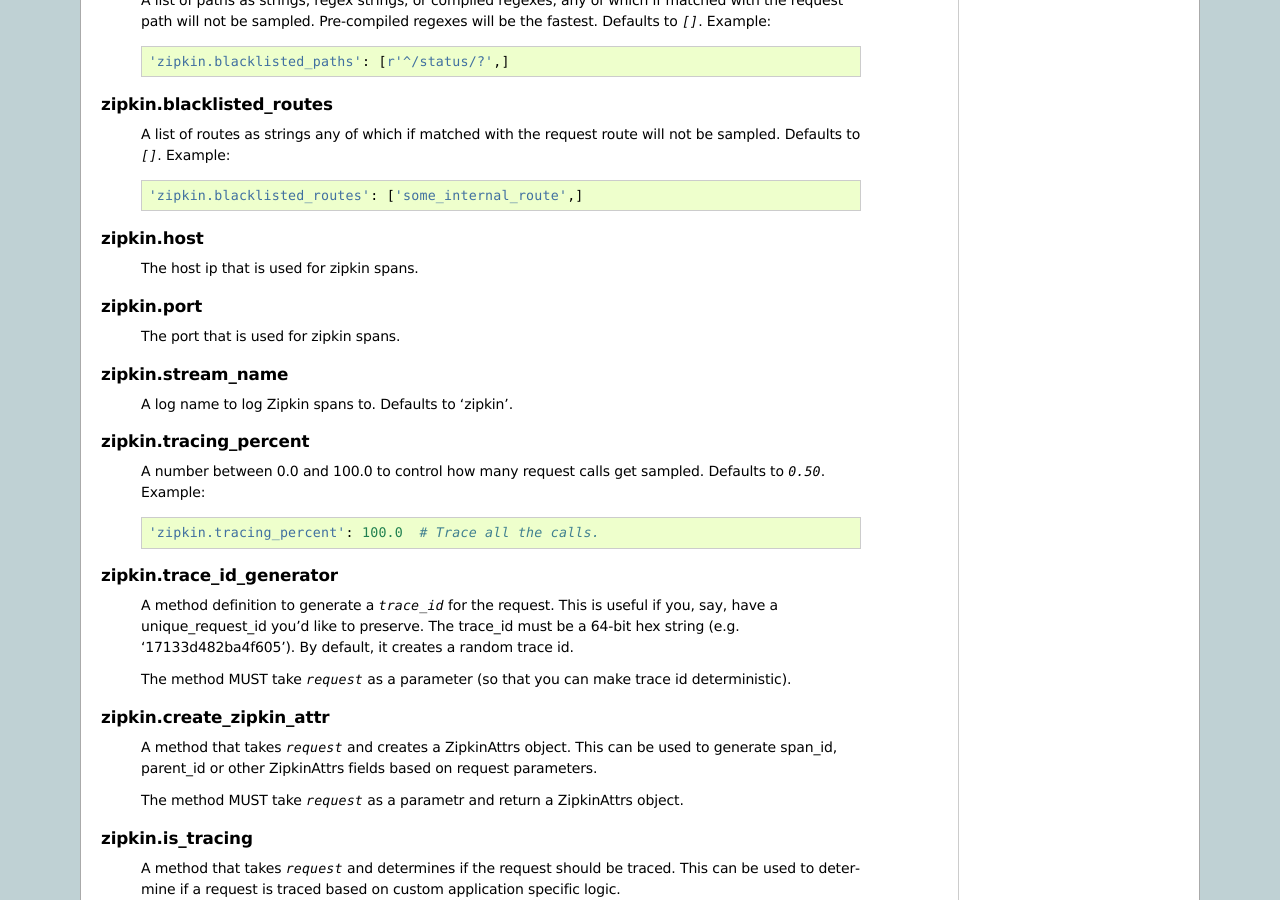
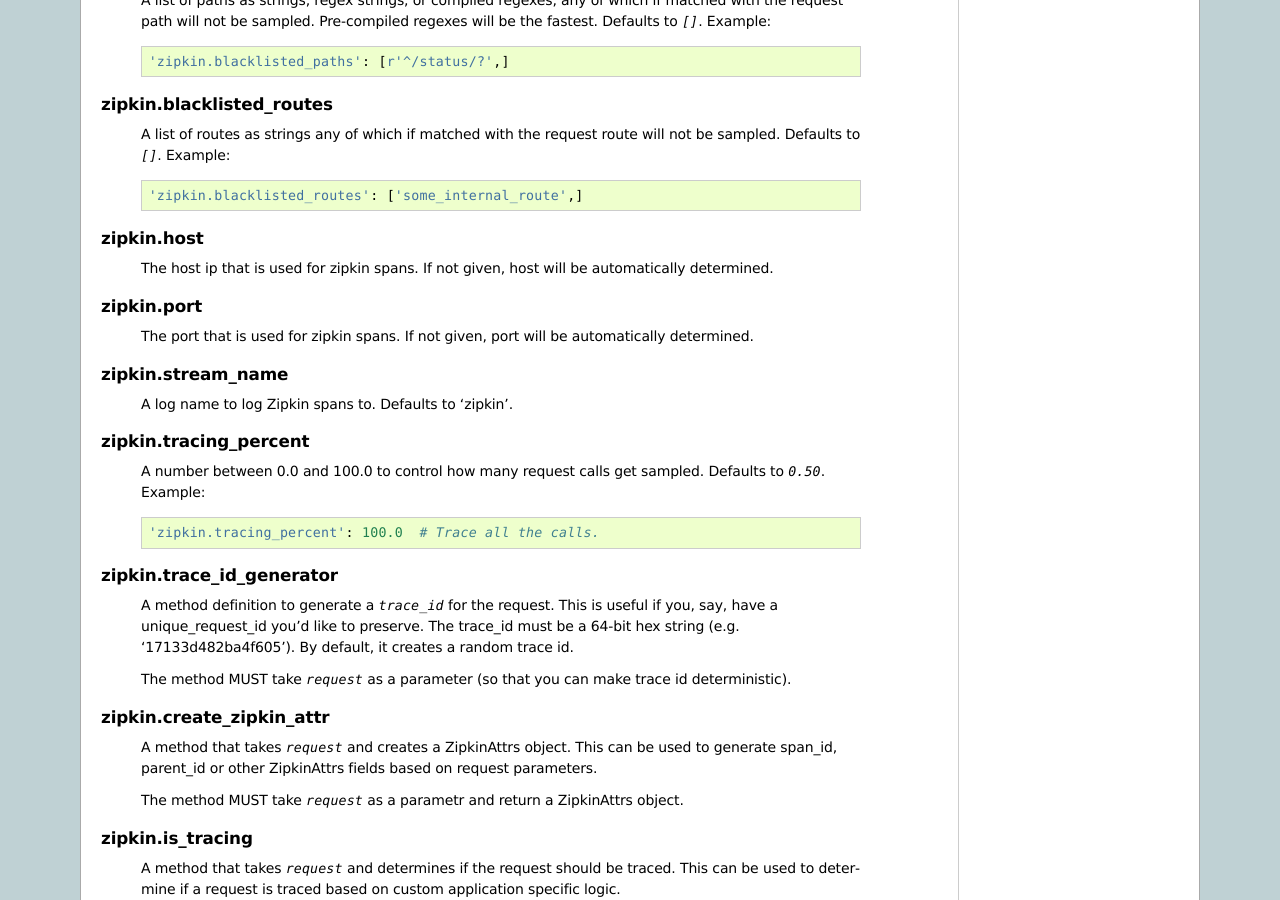
Before and after one commit to Yelp/pyramid_zipkin, a Sphinx documentation site: the page built from docs/source/configuring_zipkin.rst, in a window 1280 px wide and 900 px high, scrolled down 1056 px. Built offline with Sphinx 7.4.7, drawn with Linux system fonts in a browser that asks for light colours.

Commit message:
Modified description in configuring_zipkin.rst to be more clear of default behavior

```diff
--- a/docs/source/configuring_zipkin.rst
+++ b/docs/source/configuring_zipkin.rst
@@ -86,12 +86,14 @@
 
 zipkin.host
 ~~~~~~~~~~~~~~~~~~
-    The host ip that is used for zipkin spans.
+    The host ip that is used for zipkin spans. If not given, host will be
+    automatically determined.
 
 
 zipkin.port
 ~~~~~~~~~~~~~~~~~~
-    The port that is used for zipkin spans.
+    The port that is used for zipkin spans. If not given, port will be
+    automatically determined.
 
 
 zipkin.stream_name
```
